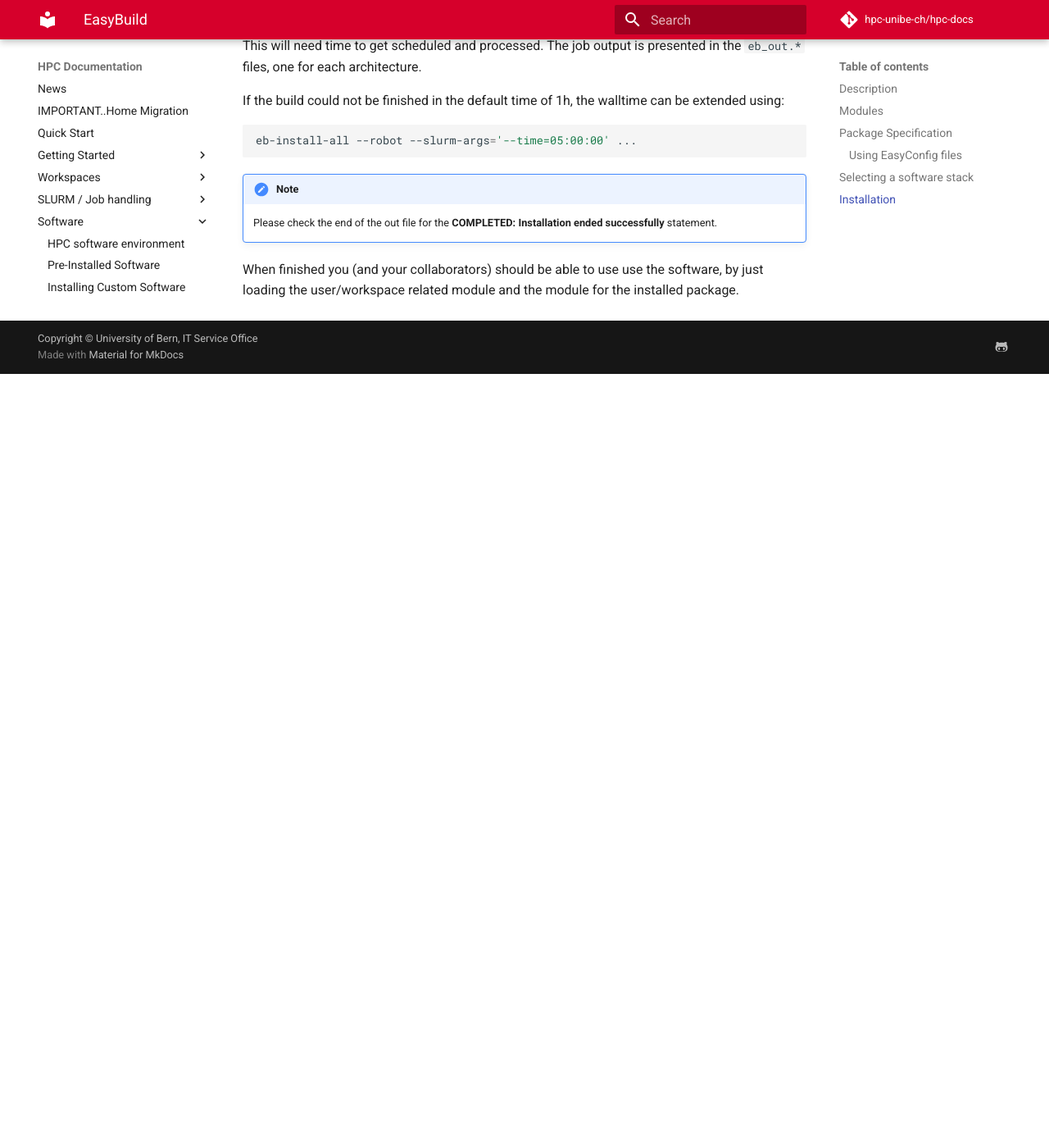
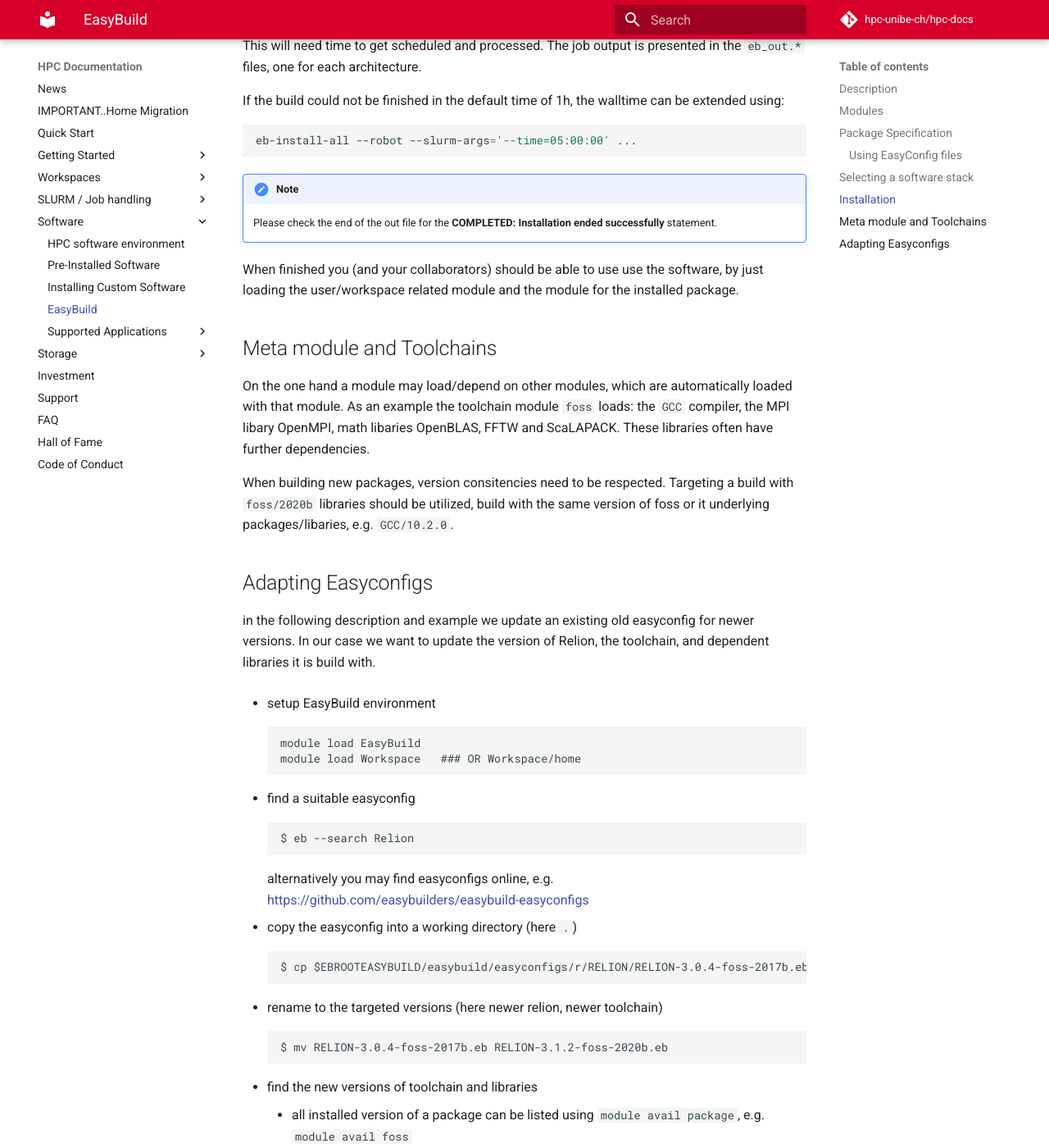
Before and after one commit to hpc-unibe-ch/hpc-unibe-ch.github.io, an MkDocs documentation site: the page built from docs/software/EasyBuild.md, in a window 1280 px wide and 1400 px high, scrolled down 3011 px. Shown: the whole window at 82% size. Built offline with MkDocs 1.6.1 and Material for MkDocs 9.7.7, drawn with Linux system fonts in a browser that asks for light colours; comment, search, counter and statistics services are not loaded; before the commit the page ends 3467 px from its top, so only the background shows below that; some of the changed text lies outside the part shown.

Commit message:
Easyconfig modification desc

````diff
--- a/docs/software/EasyBuild.md
+++ b/docs/software/EasyBuild.md
@@ -119,3 +119,85 @@
     Please check the end of the out file for the **COMPLETED: Installation ended successfully** statement.
 
 When finished you (and your collaborators) should be able to use use the software, by just loading the user/workspace related module and the module for the installed package.
+
+## Meta module and Toolchains
+On the one hand a module may load/depend on other modules, which are automatically loaded with that module. As an example the toolchain module `foss` loads: the `GCC` compiler, the MPI libary OpenMPI, math libaries OpenBLAS, FFTW and ScaLAPACK. These libraries often have further dependencies.
+
+When building new packages, version consitencies need to be respected. Targeting a build with `foss/2020b` libraries should be utilized, build with the same version of foss or it underlying packages/libaries, e.g. `GCC/10.2.0`.
+
+## Adapting Easyconfigs
+in the following description and example we update an existing old easyconfig for newer versions. In our case we want to update the version of Relion, the toolchain, and dependent libraries it is build with.
+
+- setup EasyBuild environment
+```
+module load EasyBuild
+module load Workspace   ### OR Workspace/home
+```
+
+- find a suitable easyconfig
+```
+$ eb --search Relion
+```
+alternatively you may find easyconfigs online, e.g. [https://github.com/easybuilders/easybuild-easyconfigs](https://github.com/easybuilders/easybuild-easyconfigs)
+
+- copy the easyconfig into a working directory (here `.`)
+```
+$ cp $EBROOTEASYBUILD/easybuild/easyconfigs/r/RELION/RELION-3.0.4-foss-2017b.eb .
+```
+
+- rename to the targeted versions (here newer relion, newer toolchain)
+```
+$ mv RELION-3.0.4-foss-2017b.eb RELION-3.1.2-foss-2020b.eb
+```
+
+- find the new versions of toolchain and libraries
+    - all installed version of a package can be listed using `module avail package`, e.g. `module avail foss`
+    - available easyconfigs of non-installed packages can be listed using `eb --search package`. If there is a targeted version available, you can just define that dependency version in the above easyconfig and EasyBuild will find and use it.
+
+- update the versions settings in the file
+    - package version, the toolchain version, and all related libraries
+    - Keep in mind that toolchain versions need to match (see [toolchains](#meta-module-and-toolchains) above)
+```
+easyblock = 'CMakeMake'
+
+name = 'RELION'
+version = '3.1.2'                            #### The Relion version was '3.0.4' before
+
+homepage = 'http://www2.mrc-lmb.cam.ac.uk/relion/index.php/Main_Page'
+description = """RELION (for REgularised LIkelihood OptimisatioN, pronounce rely-on) is a stand-alone computer
+ program that employs an empirical Bayesian approach to refinement of (multiple) 3D reconstructions or 2D class
+ averages in electron cryo-microscopy (cryo-EM)."""
+
+toolchain = {'name': 'foss', 'version': '2020b'}   ### the foss toolchain version was 2020b before
+toolchainopts = {'openmp': True}
+
+source_urls = ['https://github.com/3dem/relion/archive']
+sources = ['%(version)s.tar.gz']
+checksums = ['2580d66088923a644bc7d3b02efd154b775a3ec3d010426f382bb3be5db9c98b']
+
+builddependencies = [('CMake', '3.18.4')]    ### was 3.9.5
+
+dependencies = [
+    ('X11', '20201008'),                     ### was 20171023
+    ('FLTK', '1.3.5'),                       ### was 1.3.4
+    ('LibTIFF', '4.1.0'),                    ### 4.0.9
+    ('tbb', '2020.3'),                       ### 2018_U5
+]
+
+configopts = "-DCMAKE_SHARED_LINKER_FLAGS='-lpthread'  -DMPI_INCLUDE_PATH=$EBROOTOPENMPI/include "
+configopts += "-DMPI_C_COMPILER=$EBROOTOPENMPI/bin/mpicc -DMPI_CXX_COMPILER=$EBROOTOPENMPI/bin/mpicxx "
+configopts += "-DCUDA=OFF -DCudaTexture=OFF "
+configopts += "-DALTCPU=ON -DFORCE_OWN_TBB=OFF "
+
+sanity_check_paths = {
+    'files': ['bin/relion'],
+    'dirs': []
+}
+
+moduleclass = 'bio'
+```
+
+- build the new package as described in [Installation](#installation) above, e.g.
+```
+$ eb-install-all --robot RELION-3.1.2-foss-2020b.eb
+```
````
Also changed, not shown: other parts of docs/software/EasyBuild.md (+1 -1 lines).
